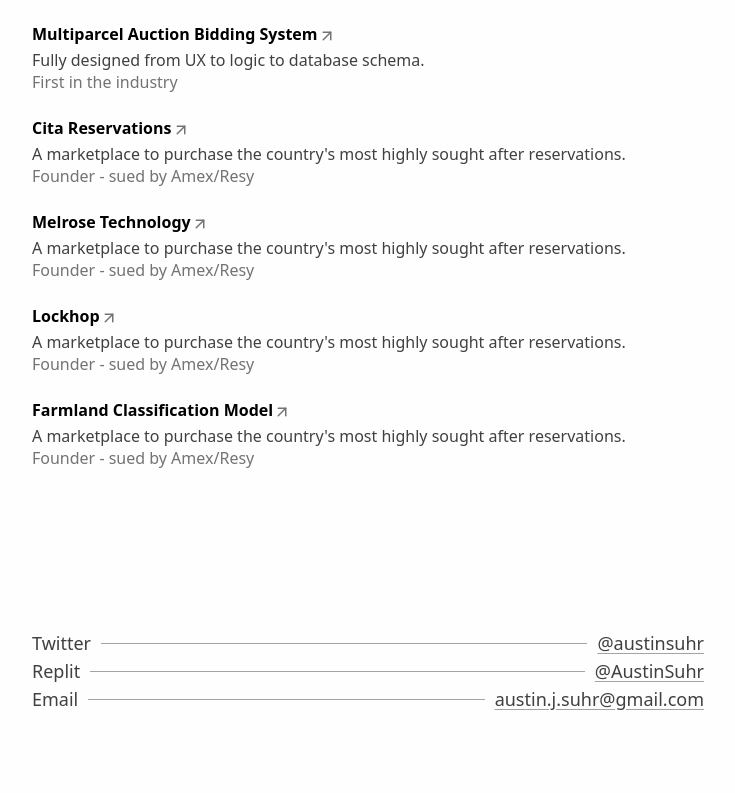
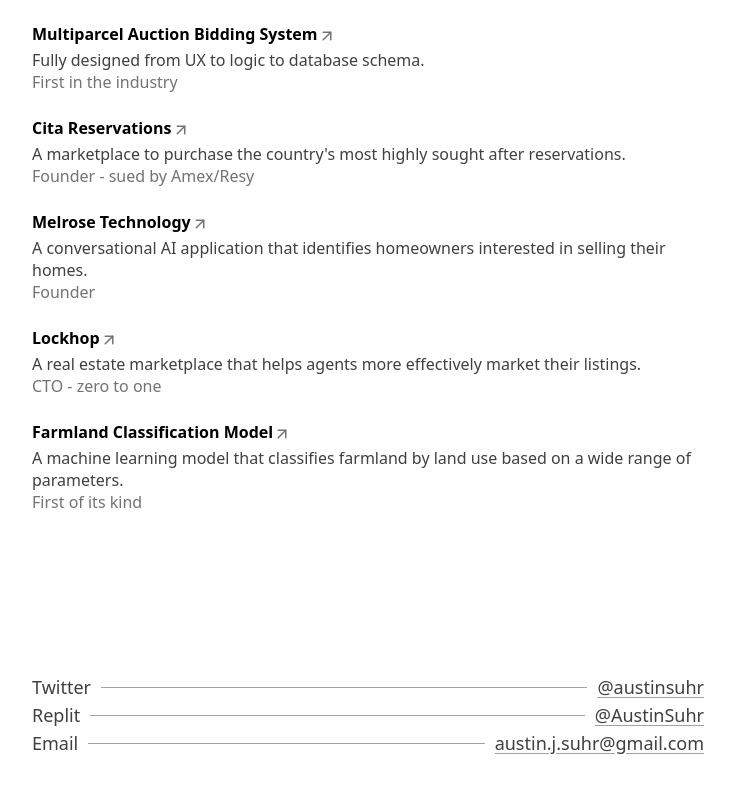
Before and after one commit to AustinJ712/austin-portfolio5, a Next.js app: page / in a window 1280 px wide. Shown: the part 904-1697 px from the top of the page, without its empty margins (272-1007 px from the left). Built offline with nearby package versions, Linux system fonts and the light colour scheme.

Commit message:
feat: update

```diff
--- a/app/page.tsx
+++ b/app/page.tsx
@@ -61,27 +61,27 @@
         </div>
       </a>
       <div className="my-6"></div>
-      <a className="project-pair project-hover underline-on-hover" href="projects#cashrenstimate-algorithm">
+      <a className="project-pair project-hover underline-on-hover" href="projects#melrose-technology">
         <div className="text-black font-medium" style={{fontWeight: 700, fontSize: '16px', marginBottom: '4px'}}>Melrose Technology<svg width="18" height="18" stroke="#737373" stroke-width="2" className="lucide-icon lucide lucide-arrow-up-right inline text-neutral-400" xmlns="http://www.w3.org/2000/svg" viewBox="0 0 24 24" fill="none" stroke-linecap="round" stroke-linejoin="round"><line x1="7" y1="17" x2="17" y2="7"></line><polyline points="7 7 17 7 17 17"></polyline></svg>
         </div>
-          <div><p style={{color:"#404040" , fontWeight: 500, fontSize: '16px'}}>A marketplace to purchase the country's most highly sought after reservations.</p>
-        <aside style={{ color: '#737373', fontWeight: 500, fontSize: '16px', marginBottom: '24px'}}>Founder - sued by Amex/Resy</aside>
+          <div><p style={{color:"#404040" , fontWeight: 500, fontSize: '16px'}}>A conversational AI application that identifies homeowners interested in selling their homes.</p>
+        <aside style={{ color: '#737373', fontWeight: 500, fontSize: '16px', marginBottom: '24px'}}>Founder</aside>
         </div>
       </a>
       <div className="my-6"></div>
-      <a className="project-pair project-hover underline-on-hover" href="projects#cashrenstimate-algorithm">
+      <a className="project-pair project-hover underline-on-hover" href="projects#lockhop">
         <div className="text-black font-medium" style={{fontWeight: 700, fontSize: '16px', marginBottom: '4px'}}>Lockhop<svg width="18" height="18" stroke="#737373" stroke-width="2" className="lucide-icon lucide lucide-arrow-up-right inline text-neutral-400" xmlns="http://www.w3.org/2000/svg" viewBox="0 0 24 24" fill="none" stroke-linecap="round" stroke-linejoin="round"><line x1="7" y1="17" x2="17" y2="7"></line><polyline points="7 7 17 7 17 17"></polyline></svg>
         </div>
-          <div><p style={{color:"#404040" , fontWeight: 500, fontSize: '16px'}}>A marketplace to purchase the country's most highly sought after reservations.</p>
-        <aside style={{ color: '#737373', fontWeight: 500, fontSize: '16px', marginBottom: '24px'}}>Founder - sued by Amex/Resy</aside>
+          <div><p style={{color:"#404040" , fontWeight: 500, fontSize: '16px'}}>A real estate marketplace that helps agents more effectively market their listings.</p>
+        <aside style={{ color: '#737373', fontWeight: 500, fontSize: '16px', marginBottom: '24px'}}>CTO - zero to one</aside>
         </div>
       </a>
       <div className="my-6"></div>
       <a className="project-pair project-hover underline-on-hover" href="projects#cashrenstimate-algorithm">
         <div className="text-black font-medium" style={{fontWeight: 700, fontSize: '16px', marginBottom: '4px'}}>Farmland Classification Model<svg width="18" height="18" stroke="#737373" stroke-width="2" className="lucide-icon lucide lucide-arrow-up-right inline text-neutral-400" xmlns="http://www.w3.org/2000/svg" viewBox="0 0 24 24" fill="none" stroke-linecap="round" stroke-linejoin="round"><line x1="7" y1="17" x2="17" y2="7"></line><polyline points="7 7 17 7 17 17"></polyline></svg>
         </div>
-          <div><p style={{color:"#404040" , fontWeight: 500, fontSize: '16px'}}>A marketplace to purchase the country's most highly sought after reservations.</p>
-        <aside style={{ color: '#737373', fontWeight: 500, fontSize: '16px', marginBottom: '24px'}}>Founder - sued by Amex/Resy</aside>
+          <div><p style={{color:"#404040" , fontWeight: 500, fontSize: '16px'}}>A machine learning model that classifies farmland by land use based on a wide range of parameters.</p>
+        <aside style={{ color: '#737373', fontWeight: 500, fontSize: '16px', marginBottom: '24px'}}>First of its kind</aside>
         </div>
       </a>
 
--- a/app/projects/page.tsx
+++ b/app/projects/page.tsx
@@ -33,7 +33,7 @@
       name: 'Multiparcel Auction System',
       date: 'June 2023',
       tags: ['Python', 'UI/UX', 'Database Architecture'],
-      description: `Multi-parcel auctions, also known as multi-unit auctions, are a method used for selling multiple, separate land parcels simultaneously in a single auction event. In this auction format, bidders can bid on individual parcels, combinations of parcels, or the entire collection of parcels as a whole. The goal is to maximize the total revenue generated from the sale while allowing bidders the flexibility to determine the most valuable combinations for themselves. The winning combination of bids is typically determined based on the highest total revenue generated or other predefined objectives. Multi-parcel auctions have gained popularity due to their efficiency and ability to accommodate the diverse needs of both buyers and sellers. <br /><br />I led the creation, ideation, and development of the land industry's first fully online multi-parcel auction bidding system. In order to do so, I created a python simulation of a multi-parcel auction bidding system, designed the database architecture required for this system, and led the UI/UX designs efforts to implement it`,
+      description: `Multi-parcel auctions, also known as multi-unit auctions, are a method used for selling multiple, separate land parcels simultaneously in a single auction event. In this auction format, bidders can bid on individual parcels, combinations of parcels, or the entire collection of parcels as a whole. The goal is to maximize the total revenue generated from the sale while allowing bidders the flexibility to determine the most valuable combinations for themselves. The winning combination of bids is typically determined based on the highest total revenue generated or other predefined objectives.<br /><br />I led the creation, ideation, and development of the land industry's first fully online multi-parcel auction bidding system. In order to do so, I created a python simulation of a multi-parcel auction bidding system, designed the database architecture required for this system, and led the UI/UX designs efforts to implement it`,
       images: [
         {
           src: '/images/multiparcel-auction-1.png',
@@ -73,7 +73,7 @@
       name: 'Lockhop',
       date: 'June 2024',
       tags: ['Design', 'Database archtecture', 'Mongodb', 'GraphQL', 'React', 'Node.js'],
-      description: 'CTO',
+      description: 'Lockhop is a real estate marketplace platform that allows agents to directly incentivize one another to bring buyer clients to their listing showings.<br /><br />The goal of Lockhop is to change the way that agents show homes, ensuring that all parties benefit from the showing event and providing listing agents with an additional tool in their belt to market listings.<br /><br /> As CTO of Lockhop, I led product, design, and development efforts from zero to one.',
       images: [
         {
           src: '/images/lockhop.png',
@@ -94,7 +94,7 @@
       name: 'Melrose Technology',
       date: 'January 2024',
       tags: ['Python', 'Conversational AI', 'Real estate'],
-      description: 'Founder',
+      description: 'Melrose Technology uses conversational AI to identify homeowners interested in selling their homes. The seller leads are then given to real estate agents on a percentage of commission basis.',
       images: [
         {
           src: '/images/melrose-technology.png',
```
